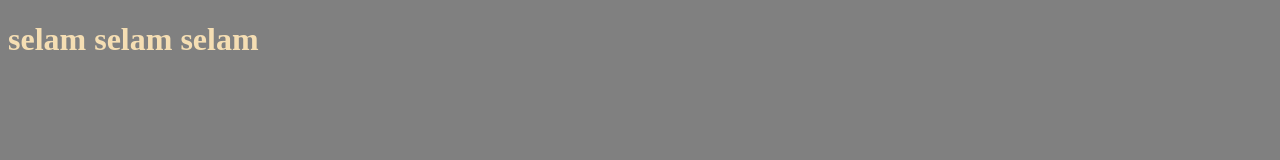
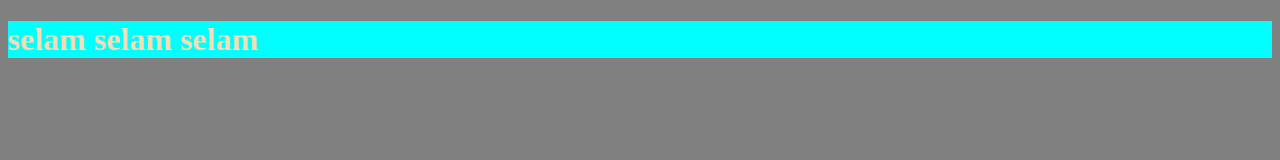
Before and after one commit to selamkindye/my_first_project, a plain HTML site: page index.html in a window 1280 px wide. Drawn offline with Linux system fonts and the light colour scheme.

Commit message:
modified style css

```diff
--- a/style.css
+++ b/style.css
@@ -3,3 +3,7 @@ background-color: gray;
 color: wheat;
 
 }
+h1{
+background-color: aqua;
+
+}
```
